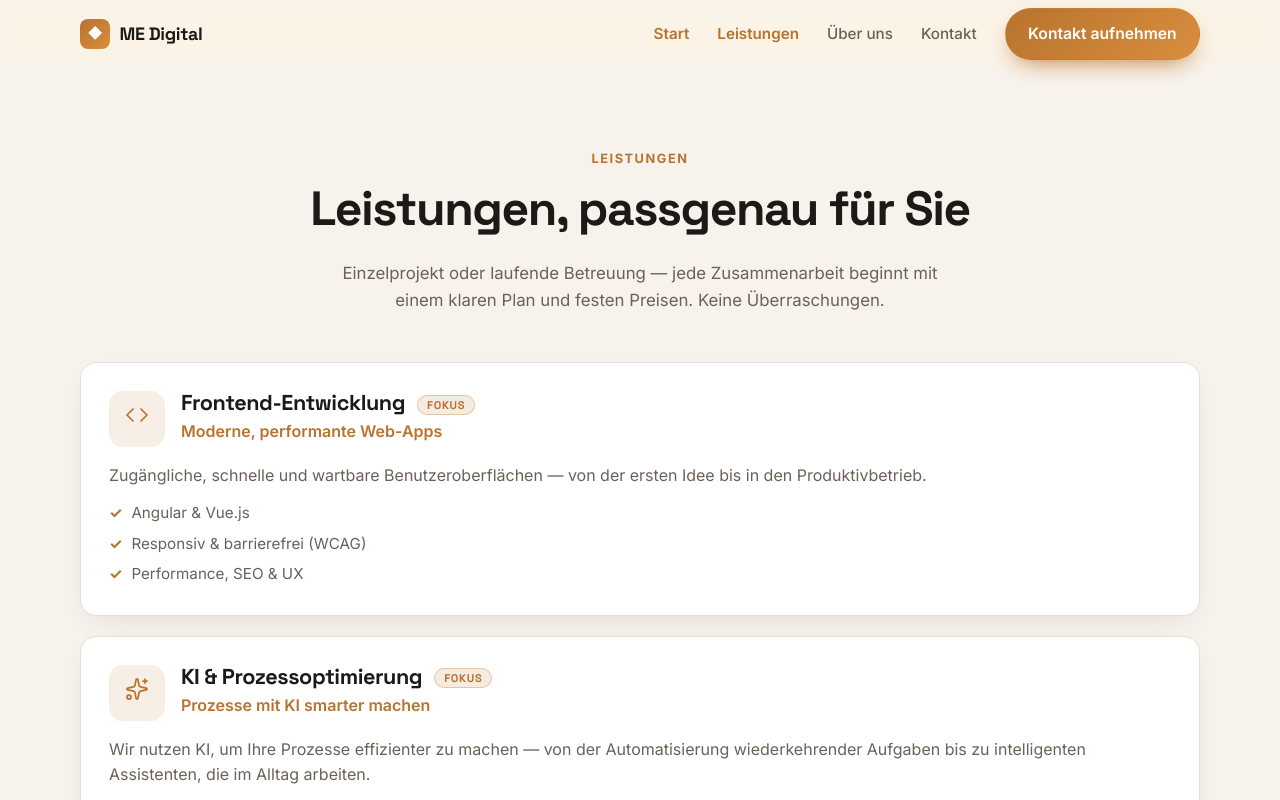
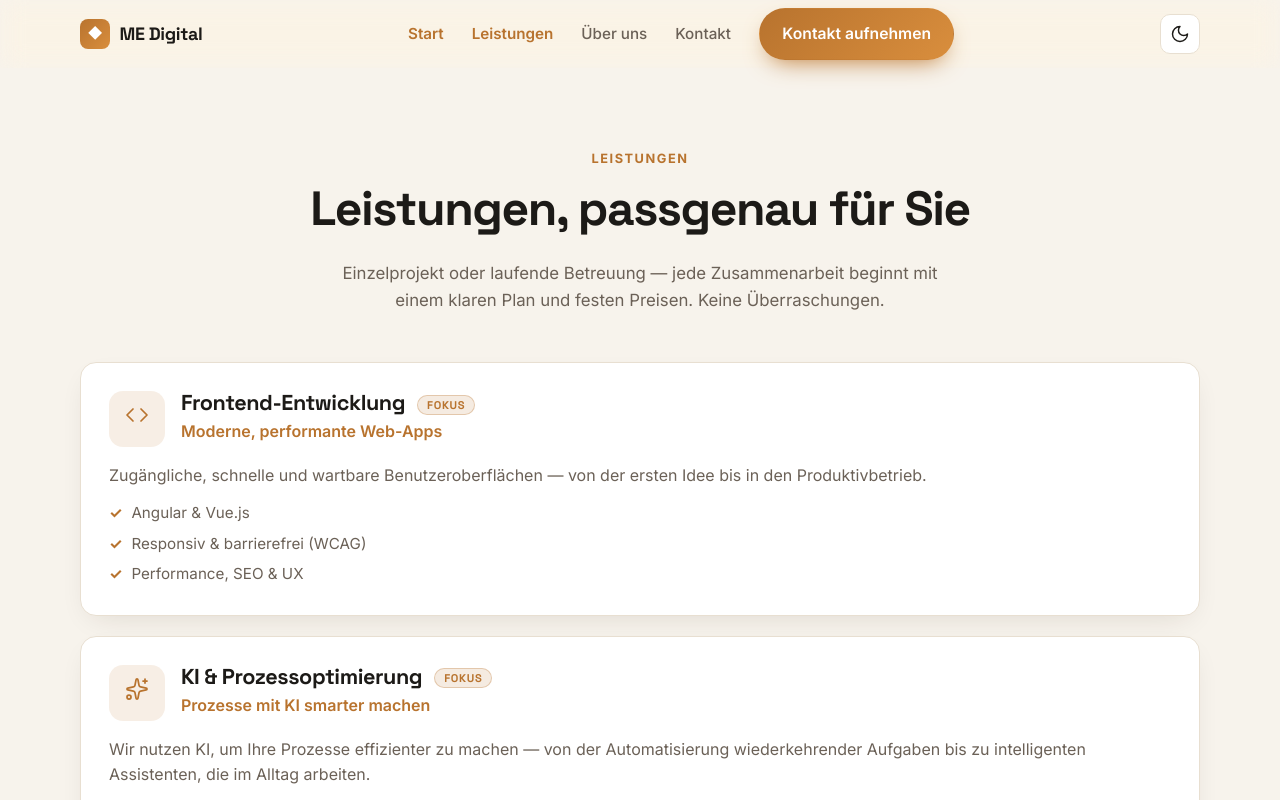
Before and after one commit to me-consulting/me-digital.io, an Angular app: page /services in a window 1280 px wide. Shown: the top 800 px of the page. Built offline with nearby package versions, Linux system fonts and the light colour scheme.

Commit message:
feat: dark mode toggle (light/dark, token-based, FOUC-free) + README

```diff
--- a/src/app/nav/nav.html
+++ b/src/app/nav/nav.html
@@ -22,6 +22,42 @@
     </nav>
 
     <button
+      class="nav__toggle"
+      [class.is-dark]="dark()"
+      (click)="toggleTheme()"
+      [attr.aria-label]="dark() ? 'Zum hellen Design wechseln' : 'Zum dunklen Design wechseln'"
+      [attr.aria-pressed]="dark()"
+    >
+      <svg
+        class="nav__toggle-icon nav__toggle-icon--moon"
+        viewBox="0 0 24 24"
+        fill="none"
+        stroke="currentColor"
+        stroke-width="1.75"
+        stroke-linecap="round"
+        stroke-linejoin="round"
+        aria-hidden="true"
+      >
+        <path d="M12 3a6 6 0 0 0 9 9 9 9 0 1 1-9-9Z" />
+      </svg>
+      <svg
+        class="nav__toggle-icon nav__toggle-icon--sun"
+        viewBox="0 0 24 24"
+        fill="none"
+        stroke="currentColor"
+        stroke-width="1.75"
+        stroke-linecap="round"
+        stroke-linejoin="round"
+        aria-hidden="true"
+      >
+        <circle cx="12" cy="12" r="4" />
+        <path
+          d="M12 2v2M12 20v2M4.93 4.93l1.41 1.41M17.66 17.66l1.41 1.41M2 12h2M20 12h2M6.34 17.66l-1.41 1.41M19.07 4.93l-1.41 1.41"
+        />
+      </svg>
+    </button>
+
+    <button
       class="nav__burger"
       [class.is-open]="open()"
       [attr.aria-expanded]="open()"
--- a/src/app/nav/nav.scss
+++ b/src/app/nav/nav.scss
@@ -129,3 +129,35 @@
     justify-content: center;
   }
 }
+
+/* ---------- Theme toggle (always visible; moon in light, sun in dark mode) ---------- */
+.nav__toggle {
+  display: inline-grid;
+  place-items: center;
+  flex: none;
+  width: 40px;
+  height: 40px;
+  border: 1px solid var(--border);
+  border-radius: 10px;
+  background: var(--surface);
+  color: var(--ink);
+  cursor: pointer;
+  transition: color 0.15s ease, border-color 0.15s ease, background 0.15s ease;
+}
+.nav__toggle:hover {
+  border-color: var(--brand);
+  color: var(--brand);
+}
+.nav__toggle-icon {
+  width: 20px;
+  height: 20px;
+}
+.nav__toggle-icon--sun {
+  display: none;
+}
+.nav__toggle.is-dark .nav__toggle-icon--sun {
+  display: block;
+}
+.nav__toggle.is-dark .nav__toggle-icon--moon {
+  display: none;
+}
--- a/src/app/nav/nav.ts
+++ b/src/app/nav/nav.ts
@@ -17,6 +17,24 @@ export class Nav {
     { label: 'Kontakt', href: 'contact' },
   ];
   readonly open = signal(false);
+  /** True when the dark theme is active. Seeded from <html data-theme> which the
+      inline script in index.html sets before first paint (no flash). */
+  readonly dark = signal(
+    (typeof document !== 'undefined' && document.documentElement.dataset['theme'] === 'dark') || false,
+  );
+
+  /** Flip the theme, persist the choice, and keep the DOM attribute in sync so the
+      global :root[data-theme='dark'] tokens take over immediately. */
+  toggleTheme(): void {
+    const next = !this.dark();
+    this.dark.set(next);
+    document.documentElement.dataset['theme'] = next ? 'dark' : 'light';
+    try {
+      localStorage.setItem('theme', next ? 'dark' : 'light');
+    } catch {
+      /* storage may be unavailable (private mode / SSR) — attribute still set */
+    }
+  }
 
   toggle(): void {
     this.open.update((o) => !o);
--- a/src/index.html
+++ b/src/index.html
@@ -12,6 +12,19 @@
   <meta name="theme-color" content="#0b1020">
   <link rel="icon" type="image/svg+xml" href="favicon.svg">
   <link rel="icon" type="image/x-icon" href="favicon.ico">
+  <!-- Theme: set data-theme before first paint (no flash). Choice persists; falls
+       back to the OS colour scheme on first visit. -->
+  <script>
+    (function () {
+      try {
+        var t = localStorage.getItem('theme');
+        if (t !== 'light' && t !== 'dark') {
+          t = window.matchMedia('(prefers-color-scheme: dark)').matches ? 'dark' : 'light';
+        }
+        document.documentElement.setAttribute('data-theme', t);
+      } catch (e) {}
+    })();
+  </script>
 </head>
 <body>
   <app-root></app-root>
--- a/src/styles.scss
+++ b/src/styles.scss
@@ -48,6 +48,41 @@
   --shadow-lg: 0 24px 60px -20px rgba(40, 30, 15, 0.24);
   --maxw: 1160px;
   --gap: 1.5rem;
+}
+
+/* ---------- Dark theme (warm anthracite) ----------
+   Toggle sets <html data-theme="dark"> (see index.html + nav toggle).
+   Only the surface/ink/border tokens flip; brand copper is brightened a touch
+   for legibility on the dark base. --accent-grad re-resolves automatically. */
+:root[data-theme='dark'] {
+  --bg: #16130e;          /* warm near-black base   */
+  --bg-alt: #1e1a13;      /* section band            */
+  --surface: #211c15;     /* elevated cards          */
+  --ink: #f2ece1;         /* warm off-white text     */
+  --muted: #a79c8b;       /* warm gray secondary     */
+  --border: #332c22;      /* subtle warm border      */
+  --dark: #0e0c08;        /* footer / CTA card, deeper than --bg */
+  --brand: #d98e3d;       /* brighter copper for contrast */
+  --brand-2: #eaa963;
+  --shadow: 0 10px 30px -12px rgba(0, 0, 0, 0.55);
+  --shadow-lg: 0 24px 60px -20px rgba(0, 0, 0, 0.65);
+}
+
+/* Respect an explicit OS colour-scheme change when the user hasn't chosen one. */
+@media (prefers-color-scheme: dark) {
+  :root:not([data-theme='light']) {
+    --bg: #16130e;
+    --bg-alt: #1e1a13;
+    --surface: #211c15;
+    --ink: #f2ece1;
+    --muted: #a79c8b;
+    --border: #332c22;
+    --dark: #0e0c08;
+    --brand: #d98e3d;
+    --brand-2: #eaa963;
+    --shadow: 0 10px 30px -12px rgba(0, 0, 0, 0.55);
+    --shadow-lg: 0 24px 60px -20px rgba(0, 0, 0, 0.65);
+  }
 }
 
 * {
@@ -175,7 +210,9 @@ img {
 }
 .btn--light {
   background: #fff;
-  color: var(--ink);
+  /* Fixed dark text: this button is always on a white background, so it must NOT
+     use var(--ink) (which becomes off-white in dark mode -> invisible white-on-white). */
+  color: #1c1a17;
 }
 
 /* Grids */
```
Also changed, not shown: 1 other file (tests, documents, lock files or other folders).
